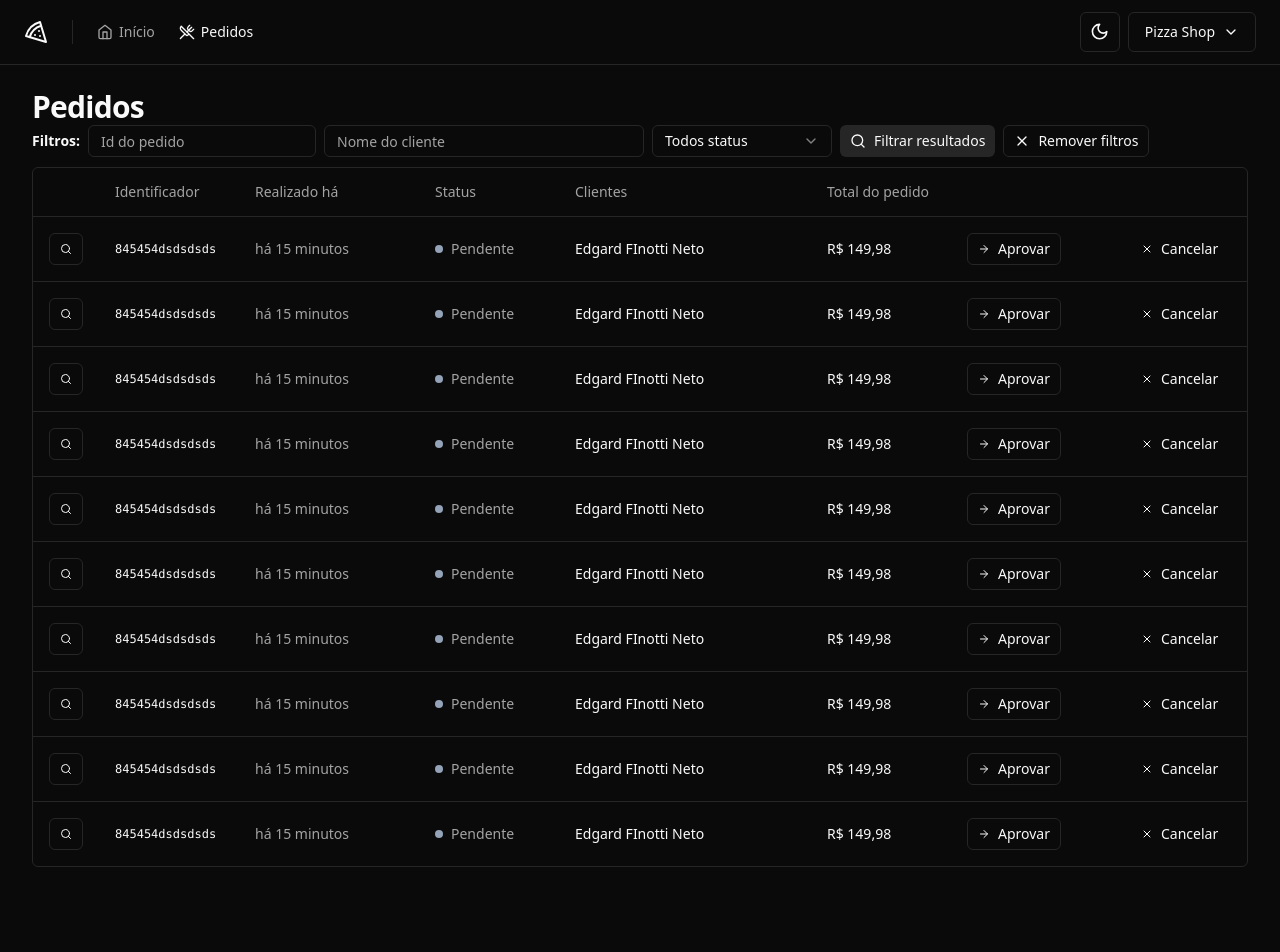
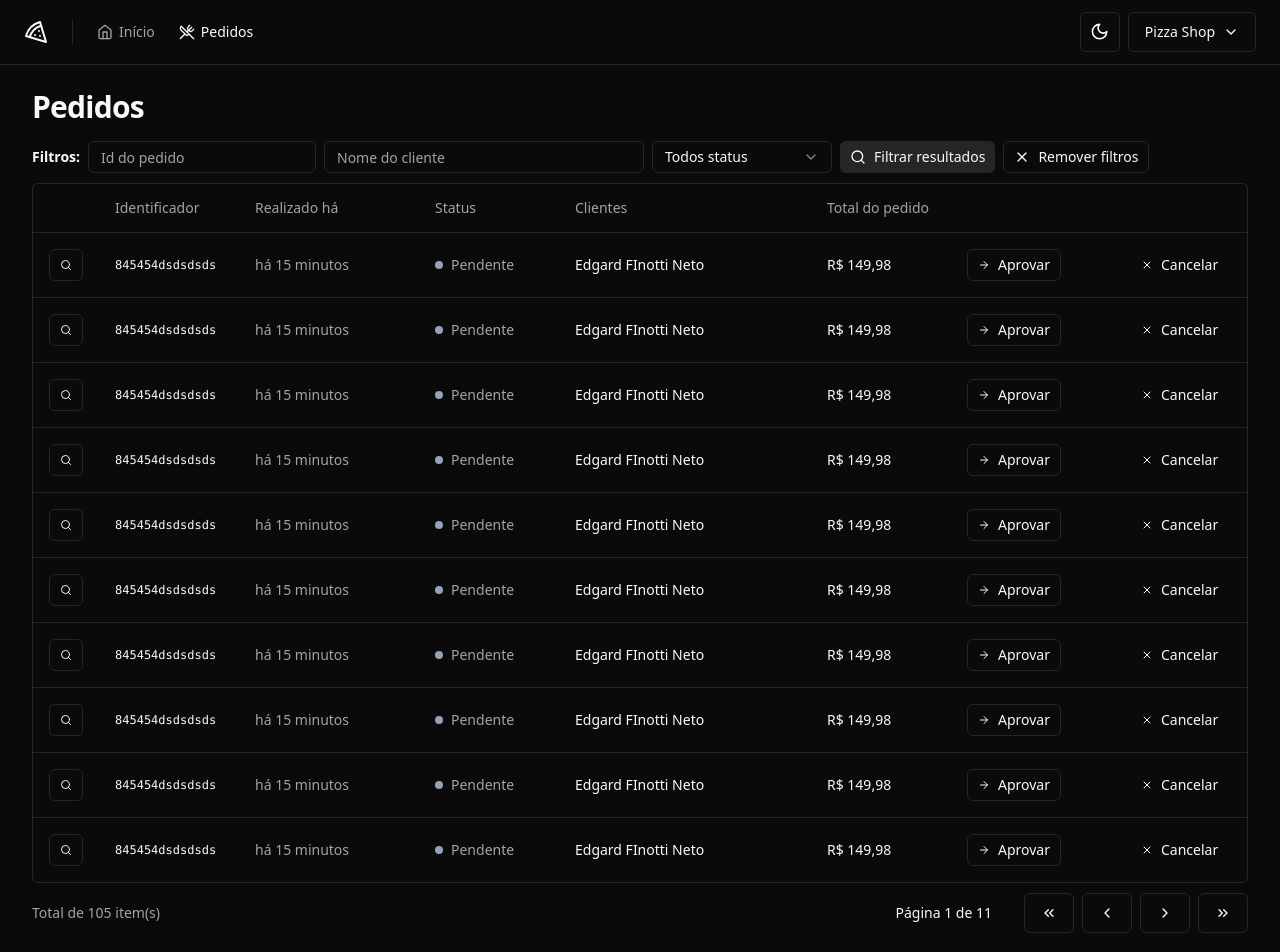
Before and after one commit to edgardfn/pizza-shop, a React (Vite) app: page /orders in a window 1280 px wide. Shown: the top 952 px of the page. Before the commit the page ends 899 px from the top, so only its background shows below. Built offline with nearby package versions, Linux system fonts and the light colour scheme.

Commit message:
criado componente de paginacao.

```diff
--- /dev/null
+++ b/src/components/pagination.tsx
@@ -0,0 +1,54 @@
+import {
+  ChevronLeft,
+  ChevronRight,
+  ChevronsLeft,
+  ChevronsRight,
+  X,
+} from 'lucide-react'
+
+import { Button } from './ui/button'
+
+export interface PaginationProps {
+  pageIndex: number
+  totalCount: number
+  perPage: number
+}
+
+export function Pagination({
+  pageIndex,
+  perPage,
+  totalCount,
+}: PaginationProps) {
+  const pages = Math.ceil(totalCount / perPage) || 1
+  return (
+    <div className="flex items-center justify-between">
+      <span className="text-sm text-muted-foreground">
+        Total de {totalCount} item(s)
+      </span>
+
+      <div className="flex items-center gap-6 lg:gap-8">
+        <div className="text-sm font-medium">
+          Página {pageIndex + 1} de {pages}
+        </div>
+        <div className="flex items-center gap-2">
+          <Button type="button" variant="outline">
+            <ChevronsLeft className="h-4 w-4" />
+            <span className="sr-only">Primeira Página</span>
+          </Button>
+          <Button type="button" variant="outline">
+            <ChevronLeft className="h-4 w-4" />
+            <span className="sr-only">Página anterior</span>
+          </Button>
+          <Button type="button" variant="outline">
+            <ChevronRight className="h-4 w-4" />
+            <span className="sr-only">Próxima página</span>
+          </Button>
+          <Button type="button" variant="outline">
+            <ChevronsRight className="h-4 w-4" />
+            <span className="sr-only">Última página</span>
+          </Button>
+        </div>
+      </div>
+    </div>
+  )
+}
--- a/src/pages/app/orders/orders.tsx
+++ b/src/pages/app/orders/orders.tsx
@@ -1,5 +1,6 @@
 import { Helmet } from 'react-helmet-async'
 
+import { Pagination } from '@/components/pagination'
 import {
   Table,
   TableBody,
@@ -14,10 +15,10 @@
 export function Orders() {
   return (
     <>
-      <Helmet />
+      <Helmet title="Pedidos" />
       <div className="flex flex-col gap-4">
         <h1 className="text-3xl font-bold tracking-tight">Pedidos</h1>
-      </div>
+
         <div className="space-y-2.5">
           <OrderTableFilters />
           <div className="rounded-md border">
@@ -41,6 +42,8 @@
               </TableBody>
             </Table>
           </div>
+          <Pagination pageIndex={0} totalCount={105} perPage={10} />
+        </div>
       </div>
     </>
   )
```
Lines whose indentation alone changed are shown as unchanged.
